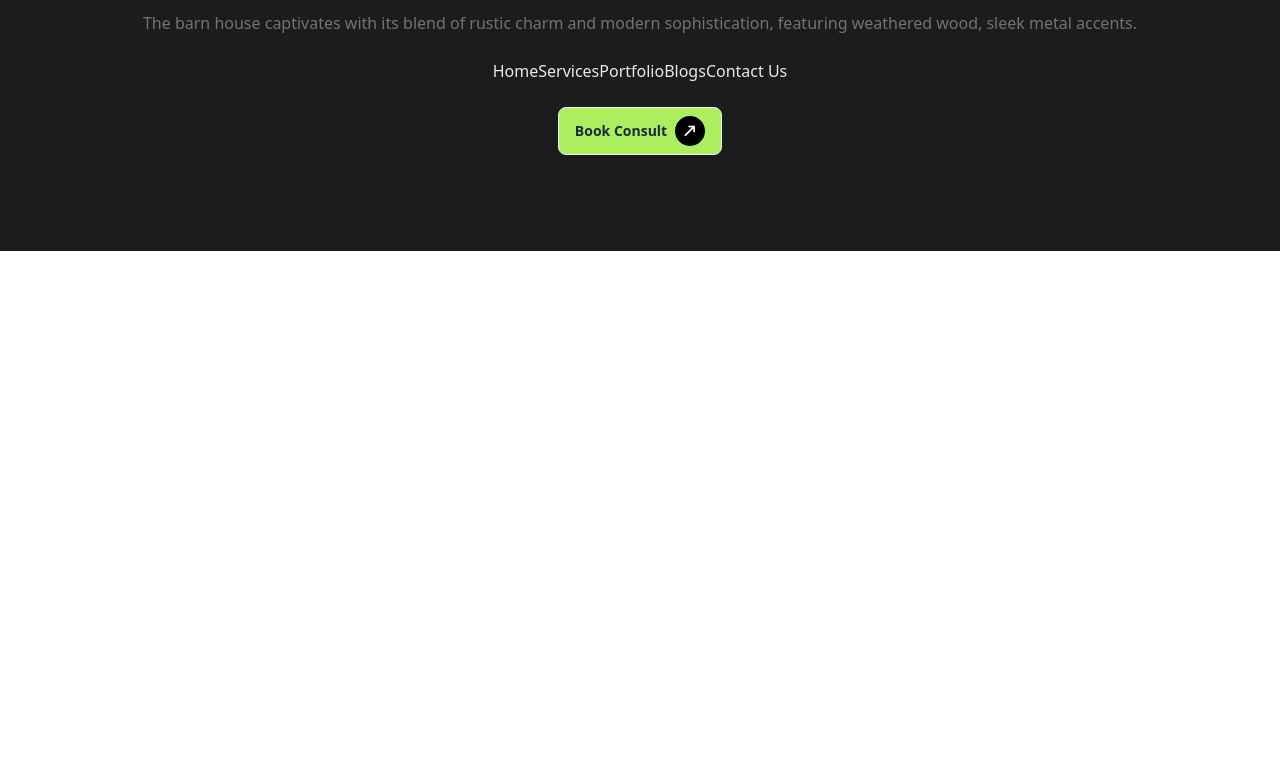
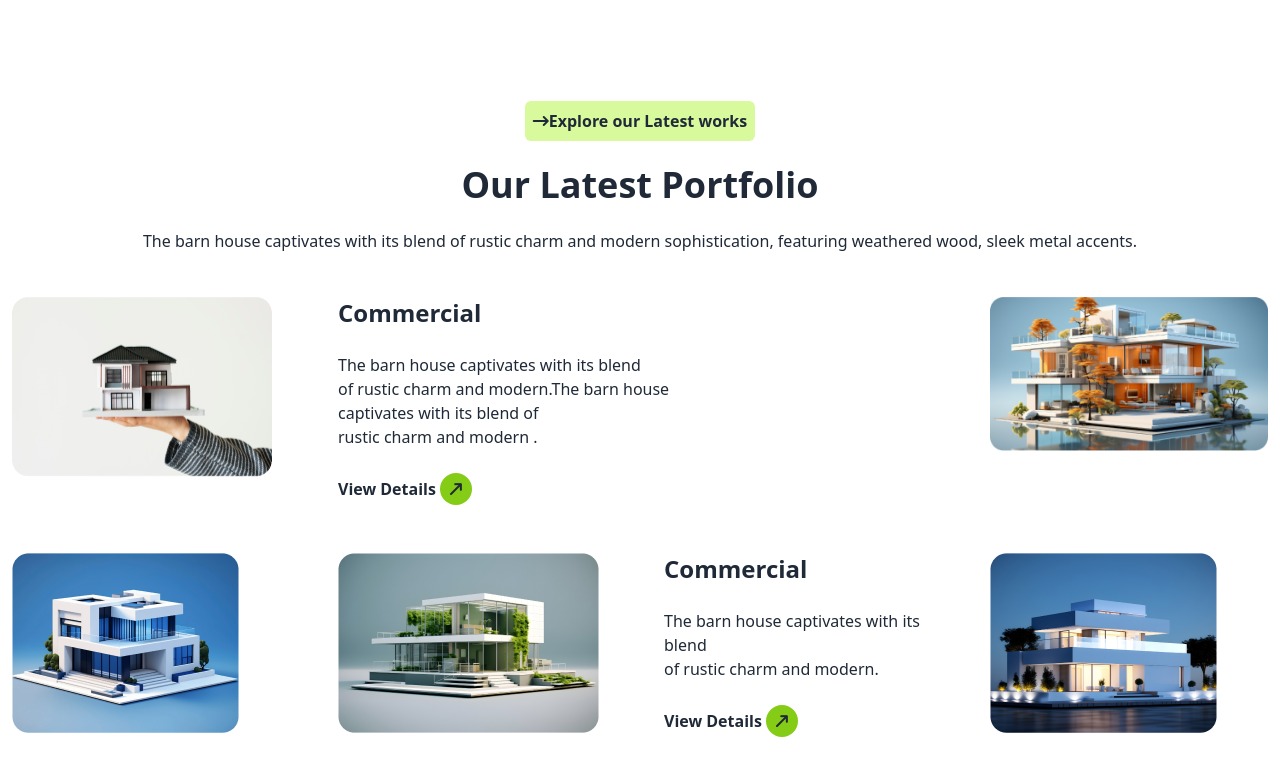
Before and after one commit to AL-HELAL-MOHIBBULLAH/assignment-3, a plain HTML site: page index.html in a window 1280 px wide. Shown: the part 1976-2752 px from the top of the page. Before the commit the page ends 2227 px from the top, so only its background shows below. Drawn offline with nearby package versions, Linux system fonts and the light colour scheme.

Commit message:
added latest portfolio

```diff
--- a/index.html
+++ b/index.html
@@ -81,7 +81,7 @@
 
             </div>
         </div>
-        <div>
+        <div class="mb-28">
             <div class="hidden lg:flex">
                 <img src="./assets/Vector.png" alt="">
             </div>
@@ -147,16 +147,47 @@
           </div>
         </div>
         </div>
-        <div>
-
+        <div class="text-wrap my-28 ">
+            <div class="text-center mb-8">
+                <h4 class="font-bold bg-lime-200 inline-block p-2 rounded-md"><i class="fa-solid fa-arrow-right-long"></i>Explore our Latest works<h4>
+                    <h1 class="font-bold lg:text-4xl my-6">Our Latest Portfolio</h1>
+                    <p>The barn house captivates with its blend of rustic charm and modern sophistication, featuring weathered wood, sleek metal accents.</p>
+            </div>
+            <div class="grid grid-cols-1 p-3 gap-12 lg:grid-cols-4 lg:justify-between">
+            <div>
+                <img src="./assets/img1.png" alt="">
+            </div>
+            <div class="lg:col-span-2">
+                <h4 class="text-2xl font-extrabold">Commercial</h4>
+                <p class="py-6">The barn house captivates with its blend <br> of rustic charm and modern.The barn house <br> captivates with its blend of <br> rustic charm and modern .</p>
+                <button class="font-extrabold">View Details <i class="fa-solid p-2 bg-lime-500 rounded-full -rotate-45 fa-arrow-right-long"></i></button>
+            </div>
+            <div>
+                <img  src="./assets/img2.png" alt="">
+            </div>
+            <div>
+                <img src="./assets/img3.png" alt="">
+            </div>
+            <div>
+                <img src="./assets/img4.png" alt="">
+            </div>
+            <div>
+                <h4 class="font-extrabold text-2xl">Commercial</h4>
+                <p class="py-6">The barn house captivates with its blend <br> of rustic charm and modern. </p>
+                <button class="font-extrabold">View Details <i class="fa-solid p-2 bg-lime-500 rounded-full -rotate-45 fa-arrow-right-long"></i></button>
+            </div>
+            <div>
+                <img  src="./assets/img5.png" alt="">
+            </div>
+        </div>
         </div>
     </main>
-    <footer class="bg-[#1C1C1C] text-center w-full pb-24">
+    <footer class="bg-[#1C1C1C] text-center  w-full pb-24">
         <div class="pt-16">
             <h1 class="text-[#E9E9E9]  text-3xl font-extrabold"><i class="fa-solid bg-lime-400 p-2 rounded-full -rotate-45 fa-arrow-right-long"></i>Rinterio</h1>
             <p class="text-[#737373] py-6">The barn house captivates with its blend of rustic charm and modern  sophistication, featuring weathered wood, sleek metal accents.</p>
         </div>
-        <ul class="text-[#E9E9E9] flex flex-col lg:flex-row justify-center mb-6">
+        <ul class="text-[#E9E9E9] flex flex-col lg:flex-row md:gap-14 justify-center mb-6">
             <li>Home</li>
             <li>Services</li>
             <li>Portfolio</li>
```
